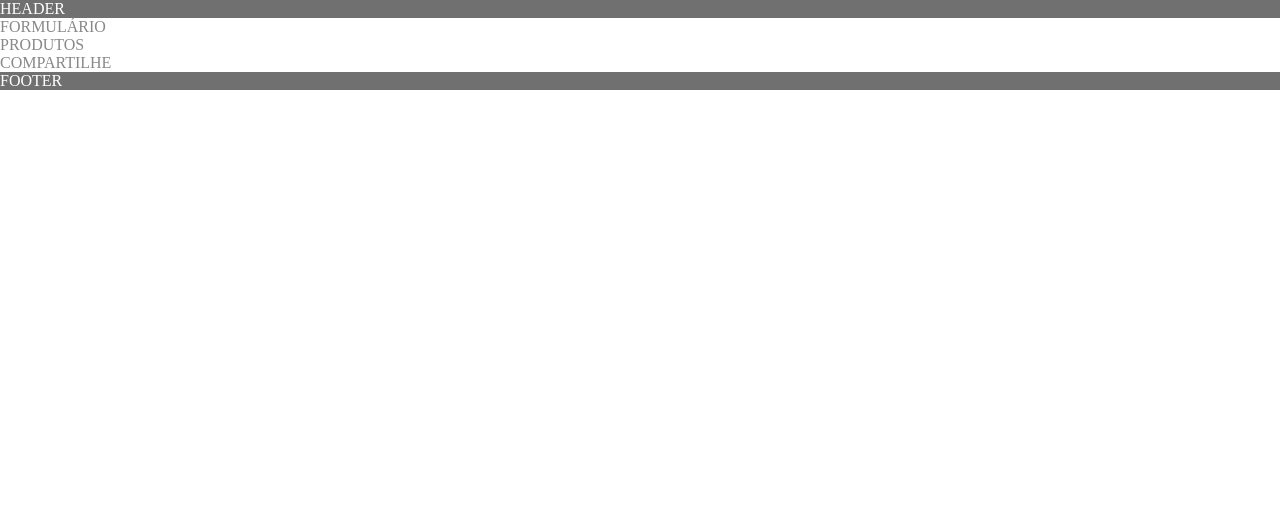
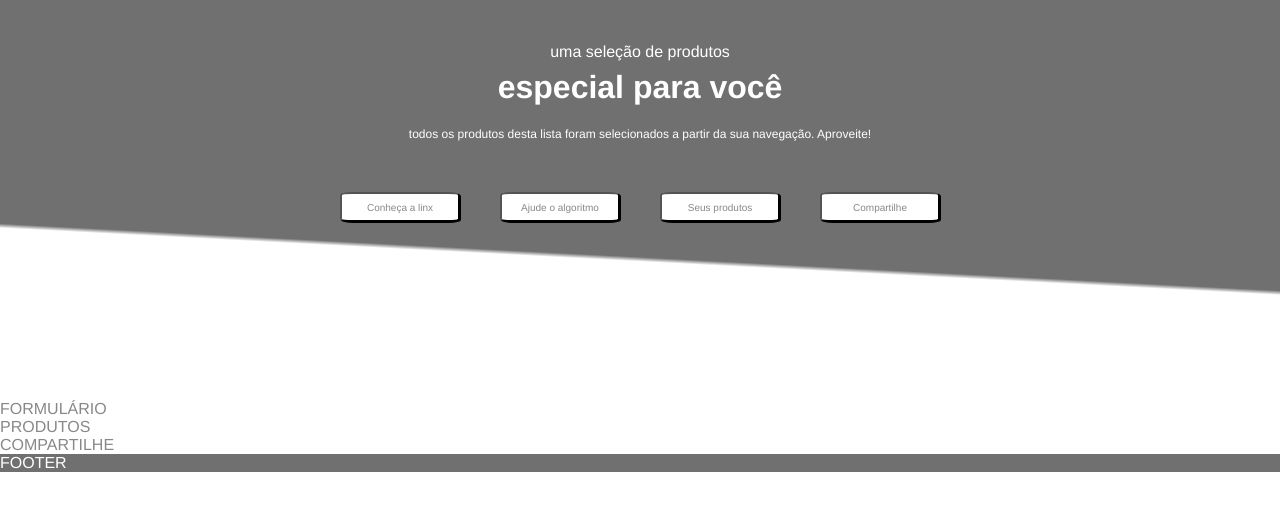
Before and after one commit to itsmewall/landingpage, a plain HTML site: page index.html in a window 1280 px wide. Drawn offline with Linux system fonts and the light colour scheme.

Commit message:
add header

```diff
--- a/css/style.css
+++ b/css/style.css
@@ -8,6 +8,8 @@
     margin: 0;
     padding: 0;
     box-sizing: border-box;
+    font-family: "HelveticaNeue-Light", "Helvetica Neue Light", "Helvetica Neue",
+  Helvetica, Arial, "Lucida Grande", sans-serif;
 }
 
 body {
@@ -21,10 +23,68 @@ body {
 
 ###############*/
 
-.header {
-    background: var(--color_secondary);
+.main .header {
+    height: 380px;
+    background: rgb(255,255,255);
+background: linear-gradient(3deg, rgba(255,255,255,1) 34%, rgba(112,112,112,1) 35%);
     color: var(--color_primary);
+    display: flex;
+    padding: 40px 0 20px 0;
+    flex-direction: column;
+    margin-bottom: 20px;
 }
+
+/* TEXTS */
+
+.main .header .head_texts {
+    display: block;
+    margin-bottom: 30px;
+}
+.main .header .head_texts span, h1 {
+    display: flex;
+    justify-content: center;
+    align-items: center;
+}
+
+.main .header .head_texts .span_1{
+    height: 23px;
+    font-weight: 12px;
+
+}
+
+.main .header .head_texts .span_2 {
+    height: 16px;
+    font-weight: 14px;
+    font-size: 12px;
+}
+
+.main .header .head_texts h1 {
+    height: 48px;
+    margin-bottom: 15px;
+}
+
+
+/* BUTTONS*/
+
+.main .header .head_buttons {
+    display: flex;
+    justify-content: center;
+    align-items: center;
+    margin: 20px;
+}
+
+.main .header .head_buttons .head_button {
+    height: 30px;
+    width: 120px;
+    font-size: 10px;
+    padding: 5px;
+    margin: 0 20px 0 20px;
+    color: var(--color_texts);
+    border-radius: 10%;
+    background-color: var(--color_primary);
+    box-shadow: 1px 1px black;
+}
+
 
 /* #############
 
--- a/index.html
+++ b/index.html
@@ -10,7 +10,23 @@
 <body>
     <div class="main">
         <header class="header">
-            HEADER
+            <div class="head_texts">
+                <span class="span_1">
+                    uma seleção de produtos
+                </span>
+                <h1>
+                    especial para você
+                </h1>
+                <span class="span_2">
+                    todos os produtos desta lista foram selecionados a partir da sua navegação. Aproveite!
+                </span>
+            </div>
+            <div class="head_buttons">
+                <button class="head_button">Conheça a linx</button>
+                <button class="head_button">Ajude o algoritmo</button>
+                <button class="head_button">Seus produtos</button>
+                <button class="head_button">Compartilhe</button>
+            </div>
         </header>
         <section class="form_page">
             FORMULÁRIO
```
